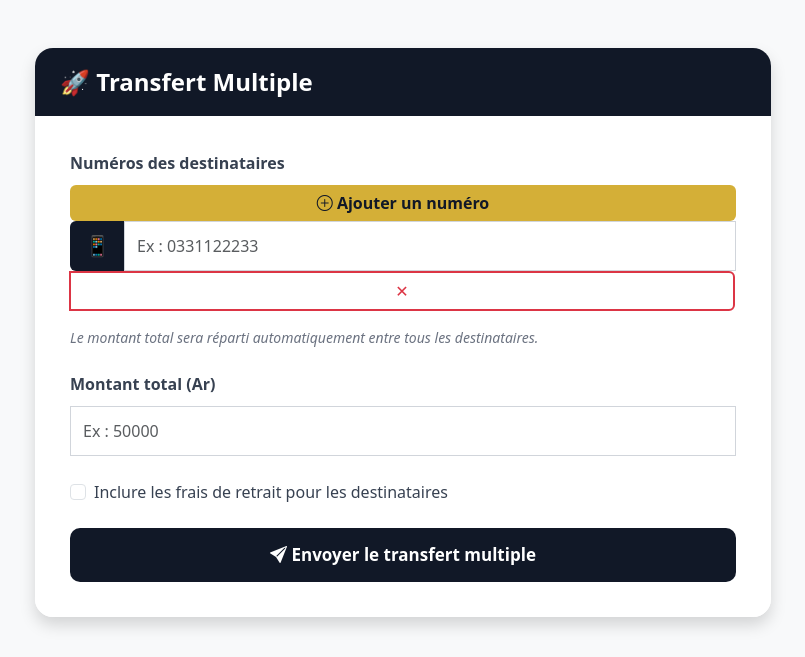
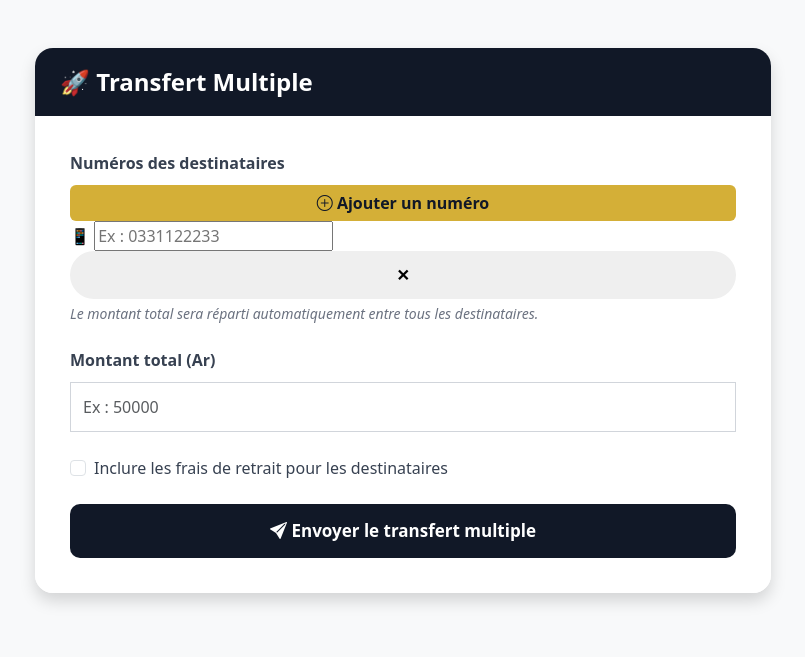
Before and after one commit to ma-Nekena/Final-S4, a CodeIgniter 4 app: the page made by app/Views/client/transfert-multiple.php in a window 1280 px wide. Shown: the part 84-741 px from the top of the page, without its empty margins (237-1042 px from the left). Run offline with PHP 8.4 and a stand-in for CodeIgniter, Linux system fonts and the light colour scheme; the template is opened without the code that fills it, so the values that code supplies are empty; some libraries are stand-ins or nearby versions.

Commit message:
amelioration de transfert multiple

```diff
--- a/app/Views/client/transfert-multiple.php
+++ b/app/Views/client/transfert-multiple.php
@@ -81,36 +81,20 @@
 
                         </button>
                         <div id="liste-numeros">
-
-                                <div class="input-group mb-3 row-numero">
-
-                                    <span class="input-group-text">
-
-                                        📱
-
-                                    </span>
-
+                            <div class="numero-row">
+                                <span class="phone-icon">📱</span>
                                 <input
                                     type="text"
                                     name="destinataires[]"
-                                        class="form-control"
+                                    class="numero-input"
                                     placeholder="Ex : 0331122233"
                                     required
                                 >
-
-                                    <button
-                                        type="button"
-                                        class="btn btn-outline-danger"
-                                        onclick="supprimerChampNumero(this)">
-
+                                <button type="button" class="delete-number" onclick="supprimerChampNumero(this)">
                                     ✕
-
                                 </button>
-
                             </div>
-
                         </div>
-
                             <div class="form-text">
 
                                 Le montant total sera réparti automatiquement entre tous les destinataires.
```
Lines whose indentation alone changed are shown as unchanged.
